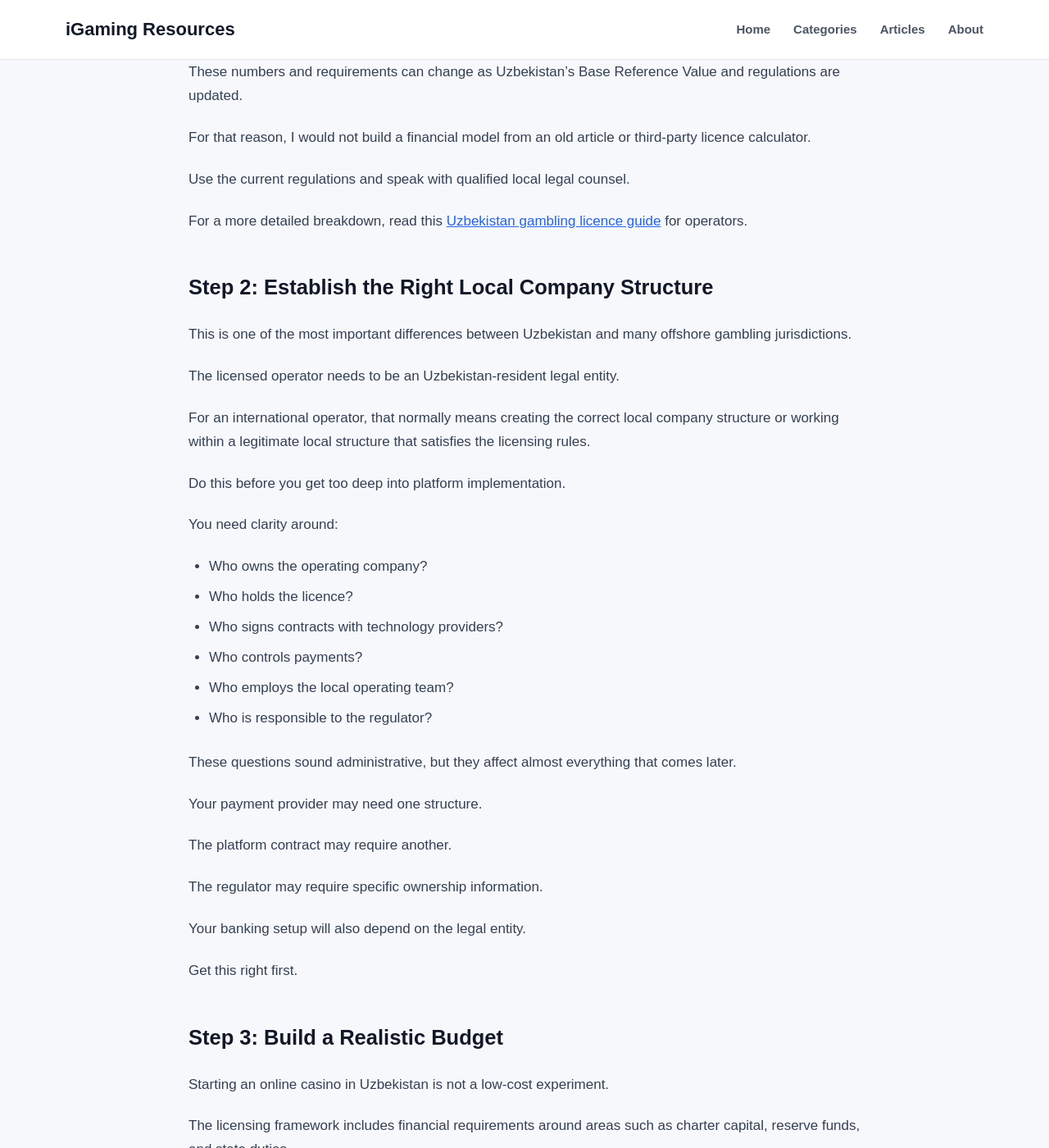
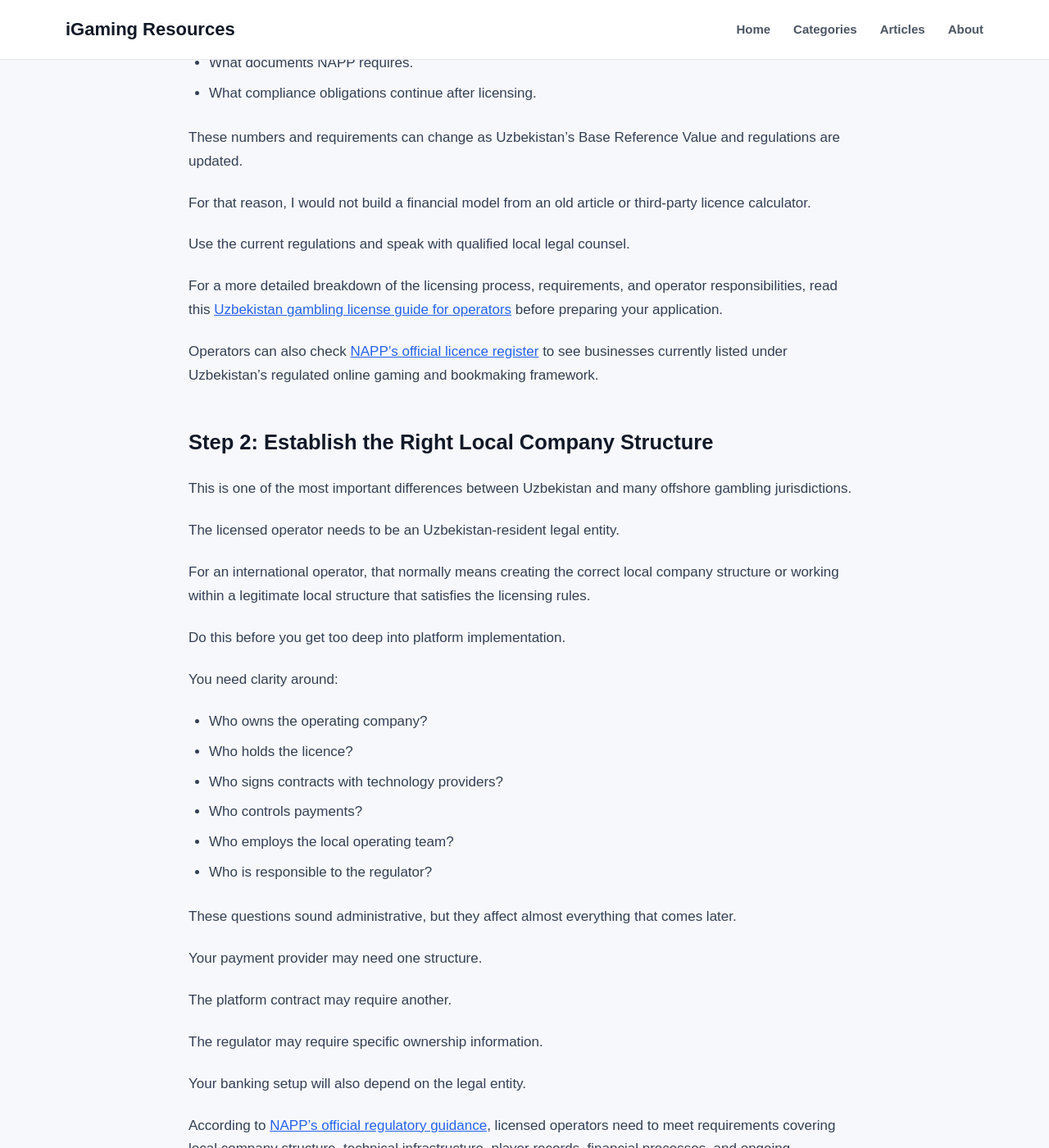
Before and after one commit to alexbrooks-crdm/iGaming-resources, a Jekyll site: the page built from _posts/2026-10-26-how-to-start-an-online-casino-in-uzbekistan-2026.md, in a window 1280 px wide and 1400 px high, scrolled down 3144 px. Shown: the whole window at 82% size. Built offline with Jekyll 4.4.1, drawn with Linux system fonts in a browser that asks for light colours; some of the changed text lies outside the part shown.

Commit message:
Revise links and content for Uzbekistan online casino guide
Updated links to provide more accurate resources for operators regarding the Uzbekistan gambling market and licensing process.

```diff
--- a/_posts/2026-10-26-how-to-start-an-online-casino-in-uzbekistan-2026.md
+++ b/_posts/2026-10-26-how-to-start-an-online-casino-in-uzbekistan-2026.md
@@ -40,6 +40,8 @@
 
 Uzbekistan introduced a regulated framework for online risk-based games and bookmaking activities from 1 January 2025.
 
+Uzbekistan's [official Presidential Decree PF-68](https://www.lex.uz/docs/6899275?ONDATE=20.05.2026) established the regulatory direction that allowed licensed online risk-based games and bookmaking activities from January 1, 2025.
+
 The National Agency for Prospective Projects, commonly known as NAPP, is responsible for licensing and regulating these activities.
 
 But there is an important condition.
@@ -54,7 +56,7 @@
 
 Yes, you can start an online casino in Uzbekistan, but you need to build it around the Uzbekistan licensing framework from the beginning.
 
-If you are still researching the market itself, start with this overview of the [Uzbekistan iGaming market](/iGaming-resources/) before deciding how you want to enter.
+If you are still researching the market itself, start with this overview of the [Uzbekistan iGaming market](https://playagegaming.com/en/market/uzbekistan) before deciding how you want to enter.
 
 ## Step 1: Understand the Uzbekistan Gambling Licence First
 
@@ -89,7 +91,9 @@
 
 Use the current regulations and speak with qualified local legal counsel.
 
-For a more detailed breakdown, read this [Uzbekistan gambling licence guide](/iGaming-resources/) for operators.
+For a more detailed breakdown of the licensing process, requirements, and operator responsibilities, read this [Uzbekistan gambling license guide for operators](https://playagegaming.com/en/blogs/uzbekistan-gambling-license-guide) before preparing your application.
+
+Operators can also check [NAPP's official licence register](https://napp.uz/en/pages/rbglr) to see businesses currently listed under Uzbekistan's regulated online gaming and bookmaking framework.
 
 ## Step 2: Establish the Right Local Company Structure
 
@@ -120,7 +124,9 @@
 
 Your banking setup will also depend on the legal entity.
 
-Get this right first.
+According to [NAPP's official regulatory guidance](https://napp.uz/oz/news/lotereyalar-va-tavakkalchilikka-asoslangan-boshqa-o-yinlarni-tartibga-solish-maqsadida-qabul-qilingan-normativ-huquqiy-hujjatlar-yuzasidan-ma-lumot), licensed operators need to meet requirements covering local company structure, technical infrastructure, player records, financial processes, and ongoing compliance.
+
+Get the company structure right first.
 
 ## Step 3: Build a Realistic Budget
 
@@ -187,7 +193,7 @@
 
 A more practical route for many licensed operators is using a ready-built platform.
 
-If you want greater operational control while running under your own licence, a [turnkey casino platform](/iGaming-resources/) configured for your requirements can reduce much of the development work while allowing you to operate your own brand.
+If you want greater operational control while running under your own licence, a [turnkey casino platform for Uzbekistan](https://playagegaming.com/en/market/uzbekistan/turnkey-casino) can remove much of the development work while still allowing you to operate your own brand.
 
 The important thing is not simply whether the provider calls the product "turnkey."
 
@@ -439,7 +445,7 @@
 
 The operation should feel designed for the market.
 
-For a broader view of how Uzbekistan fits into the international industry, explore our [iGaming market guides](/iGaming-resources/).
+For a broader view of how Uzbekistan fits into the international iGaming industry, it is also useful to review the latest [online gambling market 2026 analysis](https://playagegaming.com/en/blogs/online-gambling-market-2026) before finalising your expansion strategy.
 
 ## Step 14: Prepare Customer Support Before Launch
 
@@ -510,9 +516,7 @@
 - Two payment environments.
 - Two separate bonus systems.
 
-If sportsbook is part of your future plan, discuss it during the initial platform selection.
-
-You can also review our [iGaming technology resources](/iGaming-resources/) to understand the infrastructure an operator may need alongside casino operations.
+If sportsbook is part of your future plan, review the available [sportsbook software for Uzbekistan](https://playagegaming.com/en/market/uzbekistan/sportsbook-software) to understand the infrastructure required to manage betting, players, payments, risk, CRM, and daily sportsbook operations.
 
 Casino and bookmaking activities are treated separately under the regulatory framework, so confirm the licensing requirements for both before offering them.
 
@@ -748,7 +752,7 @@
 
 His writing focuses on practical questions operators face when entering markets, choosing technology, building player operations, and evaluating how regulation affects the real business behind an online casino.
 
-[Read more about Alex Brooks](/iGaming-resources/author/).
+[Read more about Alex Brooks]({{ '/author/' | relative_url }}).
 
 ---
 
```
